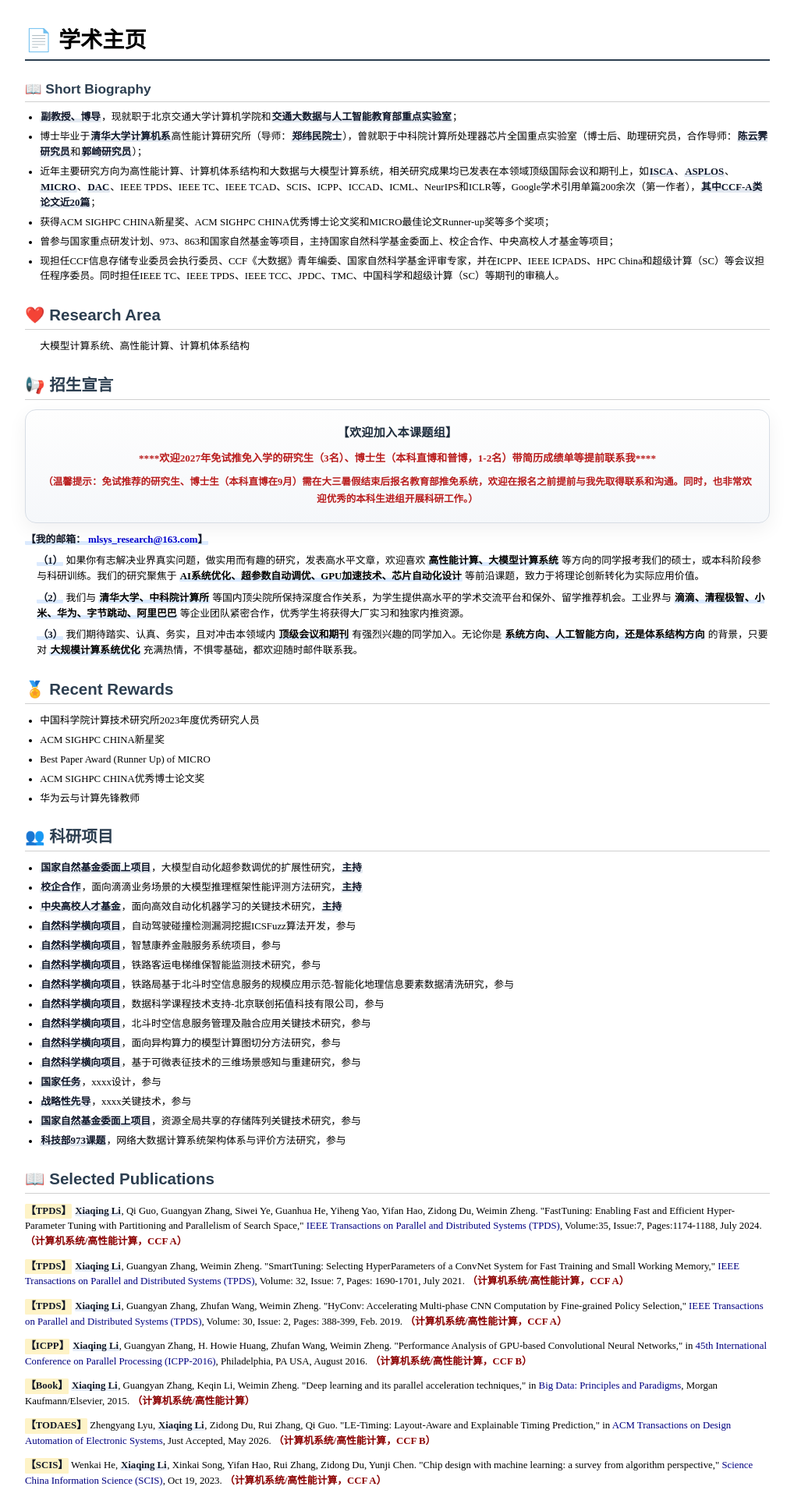
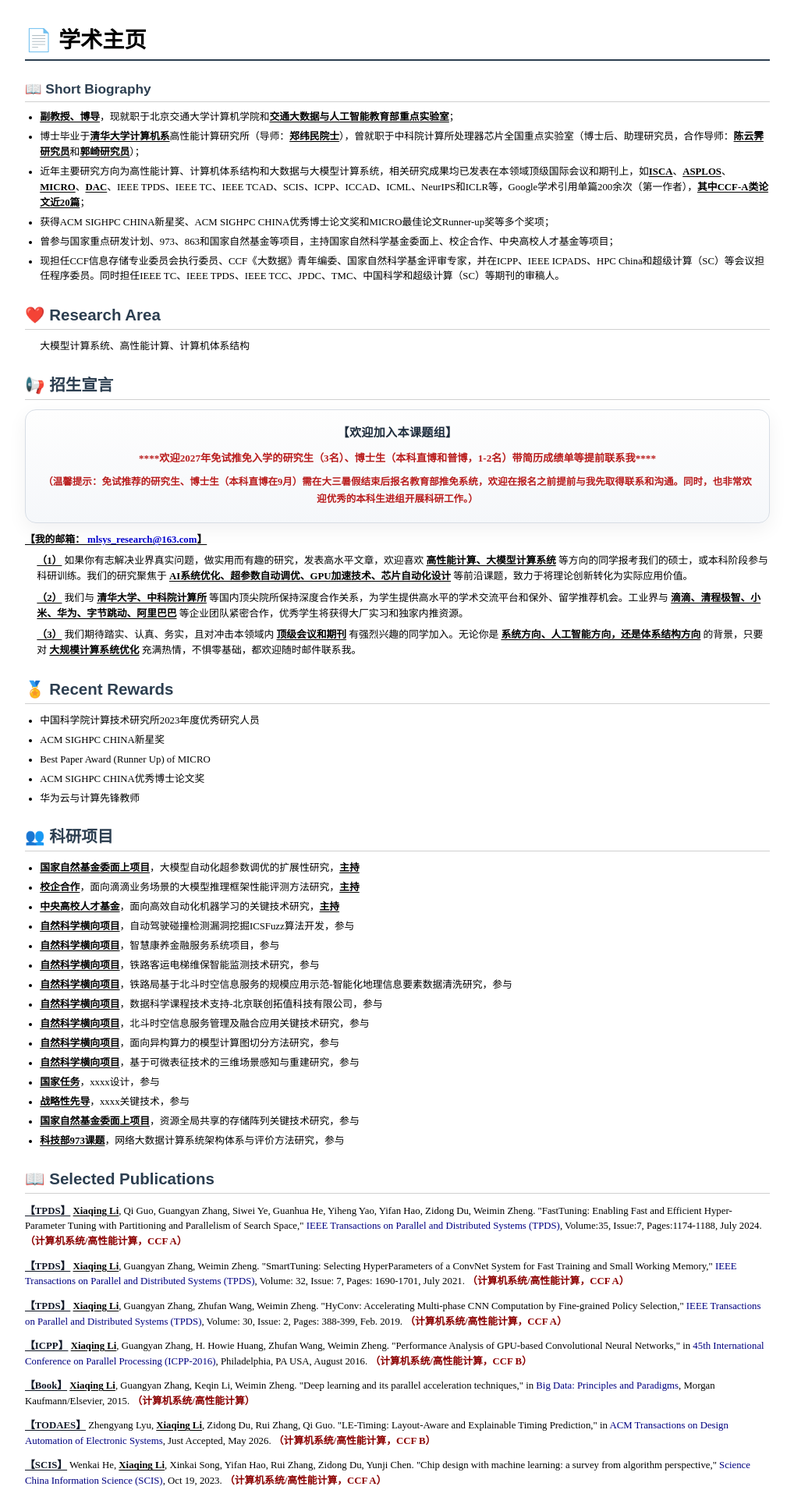
Before and after one commit to mlsys-research-jedy/mlsys-research-jedy.github.io, a Jekyll site: the page index.html, which Jekyll copies as it is, in a window 1280 px wide. Shown: the top 1920 px of the page at 78% size, without its empty margins (123-1141 px from the left). Built offline with Jekyll 4.4.1, drawn with Linux system fonts in a browser that asks for light colours.

Commit message:
Move homepage emphasis styling into index

```diff
--- a/index.html
+++ b/index.html
@@ -60,11 +60,11 @@
             color: #000000;   /* 设为纯黑色 */
         }
         .paper-item .authors .self {
-            font-weight: 800;
-            color: #111827;
-            background: linear-gradient(transparent 62%, #e8eef8 62%);
-            padding: 0 0.05em;
-            border-radius: 0.12em;
+            font-weight: 700;
+            color: #000000;
+            text-decoration: underline;
+            text-decoration-thickness: auto;
+            text-underline-offset: 0.12em;
         }
         .paper-item .venue {
             color: #000080;
@@ -77,24 +77,27 @@
         .paper-item .abbr {
             color: #111827;
             font-weight: 800;
-            background: #fef3c7;
-            padding: 0 0.08em;
-            border-radius: 0.12em;
+            text-decoration: underline;
+            text-decoration-thickness: auto;
+            text-underline-offset: 0.12em;
             display: inline-block;
         }
         .bold {
-            font-weight: 800;
-            color: #0f172a;
-            background: linear-gradient(transparent 62%, #e2e8f0 62%);
-            padding: 0 0.08em;
-            border-radius: 0.12em;
+            font-weight: 700;
+            color: #000000;
+            text-decoration: underline;
+            text-decoration-thickness: auto;
+            text-underline-offset: 0.12em;
         }
         .recruit-section strong {
-            font-weight: 800;
-            color: #111827;
-            background: linear-gradient(transparent 62%, #dbeafe 62%);
-            padding: 0 0.08em;
-            border-radius: 0.12em;
+            font-weight: 700;
+            color: #000000;
+            text-decoration: underline;
+            text-decoration-thickness: auto;
+            text-underline-offset: 0.12em;
+        }
+        .no-underline {
+            text-decoration: none;
         }
         .footer {
             margin-top: 2.5em;
@@ -158,7 +161,7 @@
     </div>
 
     <!-- 邮箱：普通正文，保持原有样式 -->
-    <p><strong>【我的邮箱： <span style="color:#0000cc;">mlsys_research@163.com</span>】</strong></p>
+    <p><strong>【我的邮箱： <span class="no-underline" style="color:#0000cc;">mlsys_research@163.com</span>】</strong></p>
 
     <!-- 列表项：无黑点，仅保留编号 -->
 
```
